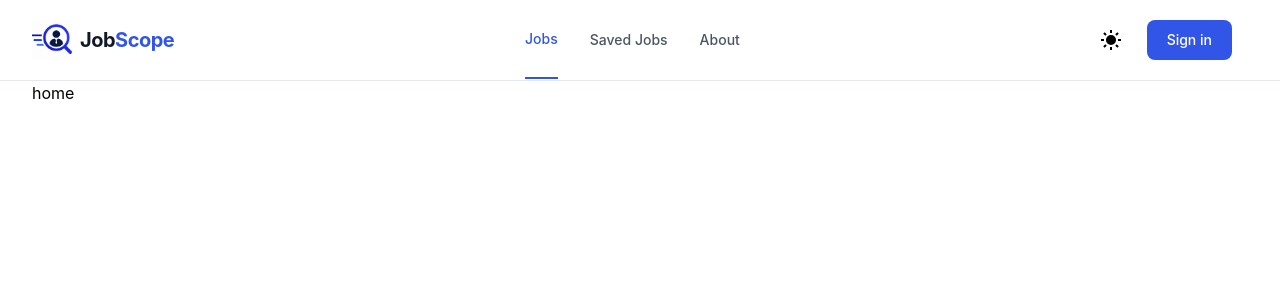
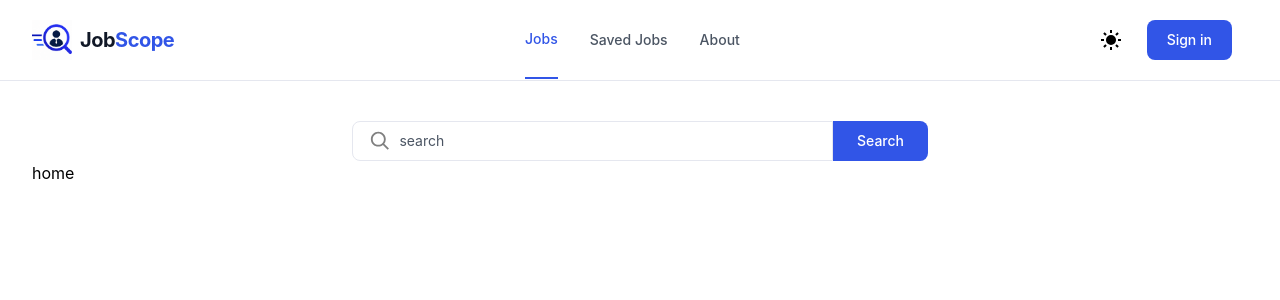
Before and after one commit to ElheHabibi/job-scope, a React (Vite) app: page / in a window 1280 px wide. Shown: the top 300 px of the page. Built offline with nearby package versions, Linux system fonts and the light colour scheme.

Commit message:
feat: implement searchform UI

```diff
--- /dev/null
+++ b/src/components/searchForm/SearchForm.tsx
@@ -0,0 +1,35 @@
+import Container from "../container/Container";
+
+function SearchForm() {
+  return (
+    <Container>
+      <form className="flex w-full lg:w-1/2 justify-center mx-auto mt-10">
+        <div className="flex flex-1 items-center gap-2 rounded-l-lg border border-border focus-within:border-primary px-4">
+          <svg
+            xmlns="http://www.w3.org/2000/svg"
+            width="24"
+            height="24"
+            fill="gray"
+            viewBox="0 0 24 24"
+          >
+            <path d="M18 10c0-4.41-3.59-8-8-8s-8 3.59-8 8 3.59 8 8 8c1.85 0 3.54-.63 4.9-1.69l5.1 5.1L21.41 20l-5.1-5.1A8 8 0 0 0 18 10M4 10c0-3.31 2.69-6 6-6s6 2.69 6 6-2.69 6-6 6-6-2.69-6-6"></path>
+          </svg>
+          <input
+            type="text"
+            placeholder="search"
+            className="w-full text-sm text-text-primary outline-none placeholder:text-text-secondary"
+          />
+        </div>
+
+        <button
+          type="submit"
+          className="rounded-r-lg bg-primary px-6 py-2.5 text-sm font-medium text-white transition-colors hover:bg-primary-hover"
+        >
+          Search
+        </button>
+      </form>
+    </Container>
+  );
+}
+
+export default SearchForm;
--- a/src/pages/home/Home.tsx
+++ b/src/pages/home/Home.tsx
@@ -1,6 +1,9 @@
+import SearchForm from "../../components/searchForm/SearchForm"
+
 function Home() {
   return (
     <div>
+      <SearchForm />
       <h1>home</h1>
     </div>
   )
```
